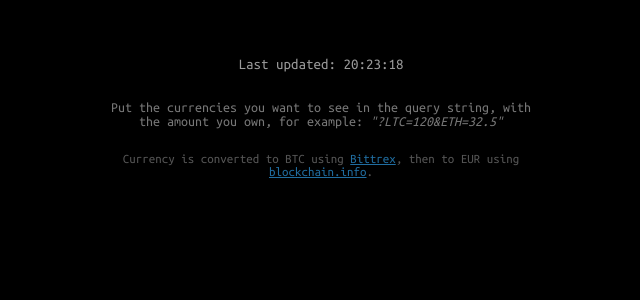
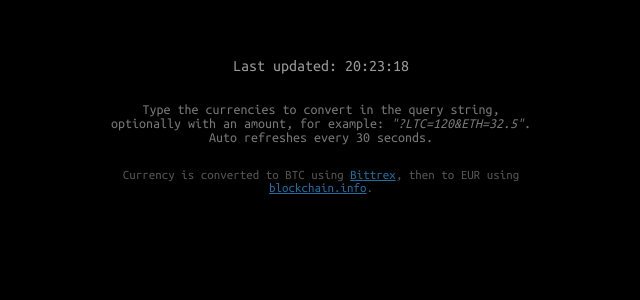
Before and after one commit to ngerritsen/cryptoeuro, a PHP site: page / in a window 1280 px wide. Shown: the top 300 px of the page, without its empty margins (319-959 px from the left). Run offline with PHP 8.4, Linux system fonts and the light colour scheme; data that the repository does not hold is empty.

Commit message:
Update explain

```diff
--- a/index.php
+++ b/index.php
@@ -63,8 +63,8 @@ function coinToEuro($amount, $coinAsk, $btcPerEuro) {
     <p class="js-time time"></p>
 
     <p class="explain">
-      Put the currencies you want to see in the query string, with the amount you own, for example:
-      <i>"?LTC=120&amp;ETH=32.5"</i>
+      Type the currencies to convert in the query string, optionally with an amount, for example:
+      <i>"?LTC=120&amp;ETH=32.5"</i>. Auto refreshes every 30 seconds.
     </p>
 
     <p class="info">
--- a/style.css
+++ b/style.css
@@ -15,7 +15,7 @@ body {
 
 .currency,
 .value {
-  font-size: 22px;
+  font-size: 21px;
   padding: 0;
   margin: 0;
 }
@@ -38,7 +38,7 @@ body {
 
 .time {
   color: #999;
-  font-size: 15px;
+  font-size: 16px;
   margin-bottom: 28px;
 }
 
```
